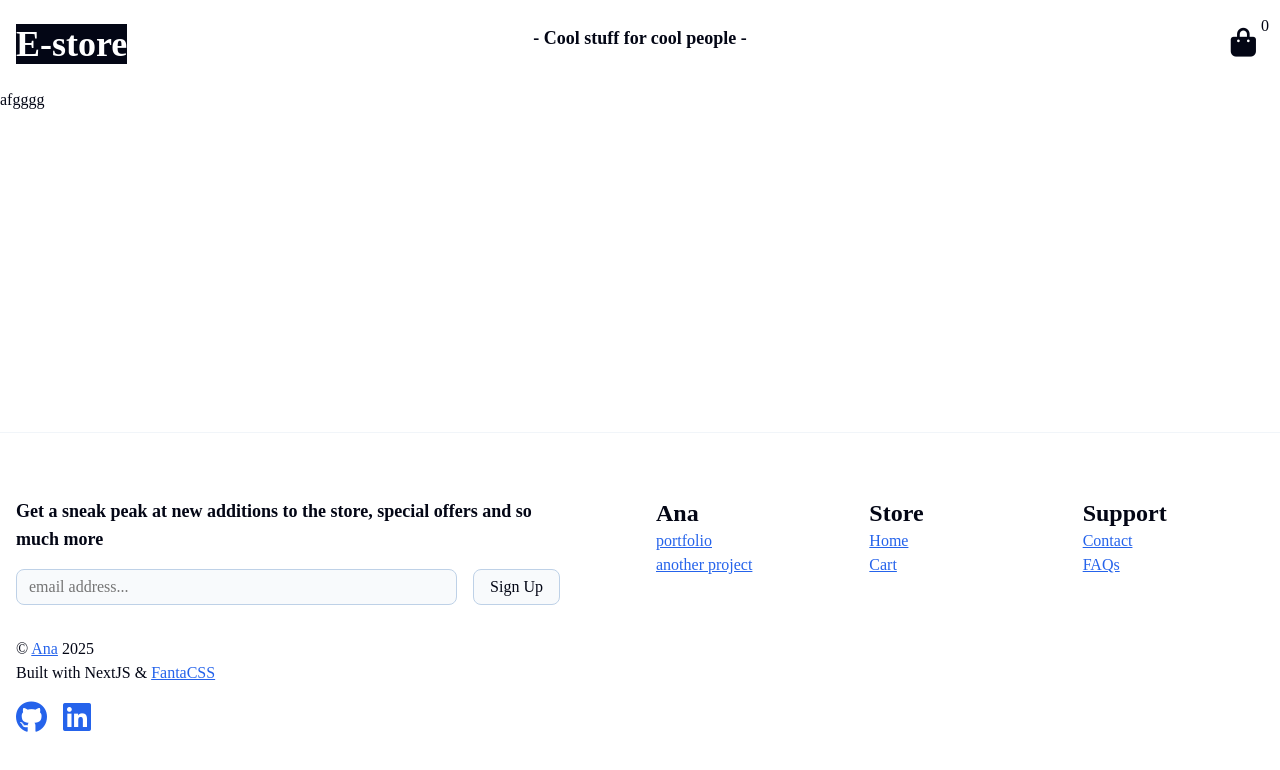
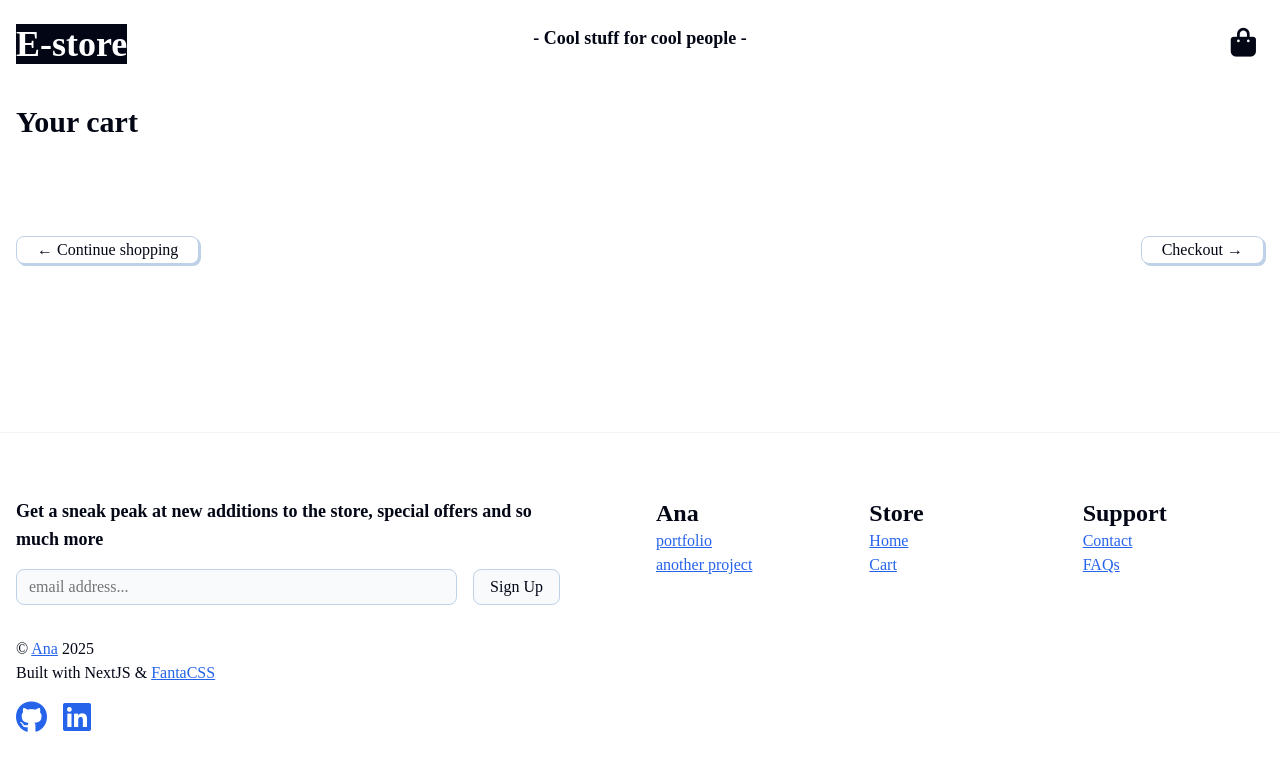
Before and after one commit to AnaH8/5_e_store, a Next.js app: page /cart in a window 1280 px wide. Shown: the top 770 px of the page. Built offline with nearby package versions, Linux system fonts and the light colour scheme; a web font is replaced by a local one.

Commit message:
build and style cart

```diff
--- a/app/cart/page.js
+++ b/app/cart/page.js
@@ -1,7 +1,50 @@
+"use client";
+
+import { useProducts } from "@/context/ProductContext";
+
 export default function CartPage() {
-    return (
-      <div>
-        afgggg
+  const { cart } = useProducts()
+  //challenge: calculate the total cost of all the products
+  //hint: reduce method
+
+  return (
+    <section className="card-section">
+      <h2>Your cart</h2>
+      <div className="cart-container">
+        {/* go over all the keys in the cart and create an array containing the item and its index
+        to then create a div for each product in our cart */}
+        {Object.keys(cart).map((item, itemIndex) => {
+          const itemData = cart[item]
+          const itemQuantity = itemData?.quantity
+
+          const imgName =
+            itemData.name === "Medieval Dragon Month Planner"
+              ? "planner"
+              : itemData.name
+                  .replaceAll(" Sticker.png", "")
+                  .replaceAll(" ", "_")
+          const imgUrl = "low_res/" + imgName + ".jpeg"
+          return (
+            <div key={itemIndex} className="cart-item">
+              <img src={imgUrl} alt={imgUrl + "-img"} />
+              <div className="cart-item-info">
+                <h3>{itemData.name}</h3>
+                <p>{itemData.description.slice(0, 100)}{itemData.description.length > 100 ? '...' : ''}</p>
+                <h4>${itemData.prices[0].unit_amount / 100}</h4>
+                <div className="quantity-container">
+                  <p><strong>Quantity</strong></p>
+                  <input value={itemQuantity} placeholder="2" onChange={()=>{}}/>
+                </div>
+              </div>
+            </div>
+          )
+        })}
       </div>
-    )
-  }
+
+      <div className="checkout-container">
+        <button>&larr; Continue shopping</button>
+        <button>Checkout &rarr;</button>
+      </div>
+    </section>
+  );
+}
--- a/app/globals.css
+++ b/app/globals.css
@@ -215,6 +215,53 @@
     padding-right: 0.1rem;
 }
 
+
+/* cart styles */
+
+.cart-section {
+    max-width: 800px;
+    margin: 0 auto;
+    width: 100%;
+    padding: 1rem;
+    padding-bottom: 2rem;
+}
+
+.cart-container {
+    display: flex;
+    flex-direction: column;
+    gap: 3rem;
+    padding: 2rem 1rem;
+}
+
+.cart-item {
+    display: flex;
+    gap: 1rem;
+}
+
+.cart-item img {
+    width: 30%;
+    height: fit-content;
+}
+
+.cart-item-info {
+    display: flex;
+    flex-direction: column;
+    gap: 0.5rem;
+}
+
+.cart-item-info input {
+    width: 100px;
+}
+
+.checkout-container {
+    padding-top: 2rem;
+    display: flex;
+    align-items: center;
+    justify-content: space-between;
+    gap: 1rem;
+}
+
+
 /* footer styles */
 
 .hr {
@@ -391,9 +438,14 @@
         grid-template-columns: repeat(2, minmax(0, 1fr));
     }
 
+    .cart-item {
+        gap: 2rem;
+    }
+
 }
 
 @media (min-width: 768px) {
+
 
     .sticker-container {
         grid-template-columns: repeat(3, minmax(0, 1fr));
--- a/components/Cart.jsx
+++ b/components/Cart.jsx
@@ -10,18 +10,20 @@
   //see how many of that entity we have,
   //in the end, return the sum
   const numProducts = Object.keys(cart).reduce((acc, curr, currIndex) => {
-    const numProduct = cart[curr]
-    const sum = acc + numProduct
-    return sum
-  }, 0)
+    const numProduct = cart[curr].quantity;
+    const sum = acc + numProduct;
+    return sum;
+  }, 0);
 
   return (
     <div>
       <Link className="unstyled-button" href={"/cart"}>
         <i className="fa-solid fa-bag-shopping"></i>
-        <div className="cart-num">
-          <p>{numProducts}</p>
-        </div>
+        {numProducts > 0 && (
+          <div className="cart-num">
+            <p>{numProducts}</p>
+          </div>
+        )}
       </Link>
     </div>
   );
--- a/components/Products.jsx
+++ b/components/Products.jsx
@@ -82,7 +82,7 @@
               <button
                 onClick={() => {
                   const plannerPriceId = planner.default_price;
-                  handleIncrementProduct(plannerPriceId, 1);
+                  handleIncrementProduct(plannerPriceId, 1, planner);
                 }}
               >
                 Add to cart
@@ -127,7 +127,7 @@
                   <button
                     onClick={() => {
                       const stickerPriceId = sticker.default_price;
-                      handleIncrementProduct(stickerPriceId, 1);
+                      handleIncrementProduct(stickerPriceId, 1, sticker);
                     }}
                   >
                     Add to cart
--- a/context/ProductContext.jsx
+++ b/context/ProductContext.jsx
@@ -9,19 +9,27 @@
 
   const [cart, setCart] = useState({})    //empty cart at the start;  = global state
 
-    function handleIncrementProduct(price_id, num){
+    function handleIncrementProduct(price_id, num, data){
         const newCart = {
             ...cart,
         }
         if (price_id in cart){
             //the product is already in the cart, so increment/decrement the previous value
-            newCart[price_id] = newCart[price_id] + num
+
+            //newCart[price_id] = newCart[price_id] + num
+            newCart[price_id] = {
+              ...data,
+              quantity: newCart[price_id]?.quantity + num
+            }
         } else {
             //product not yet in cart, so add it
-            newCart[price_id] = num
+            newCart[price_id] = {
+              ...data,
+              quantity: num
+            }
         }
 
-        if (newCart[price_id] === 0) {
+        if (newCart[price_id].quantity === 0) {
             //the user has set the num to 0, so we need to remove the product from cart
             delete newCart[price_id]
         }
```
